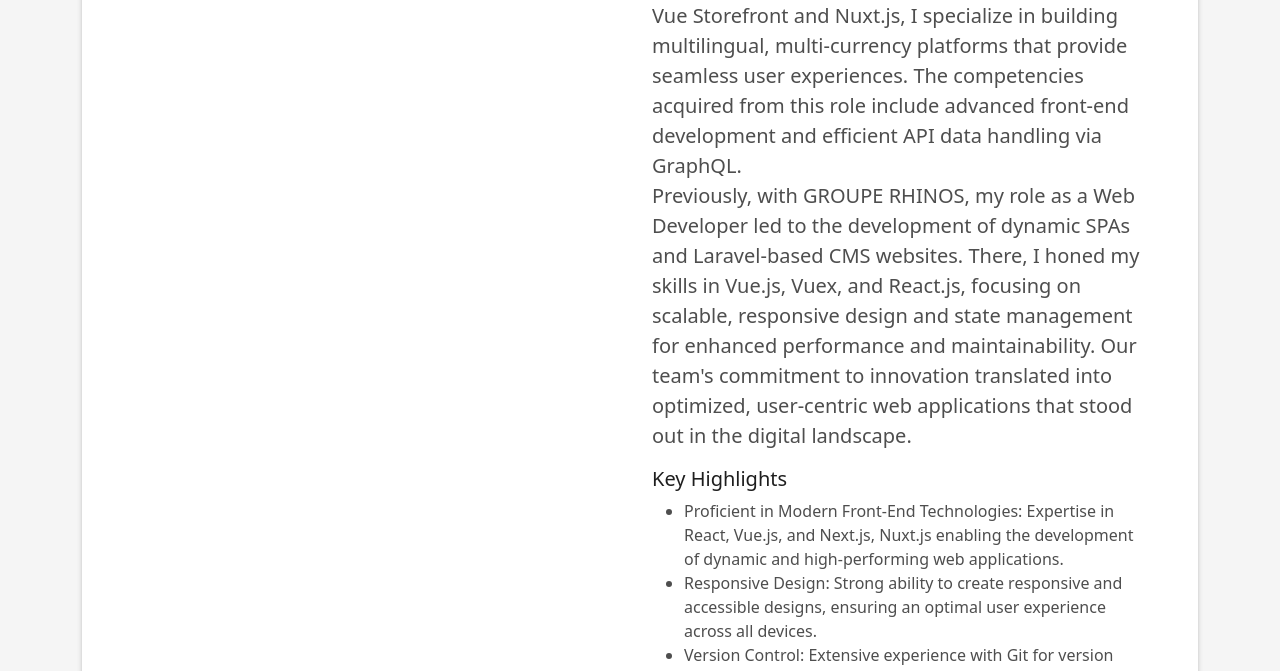
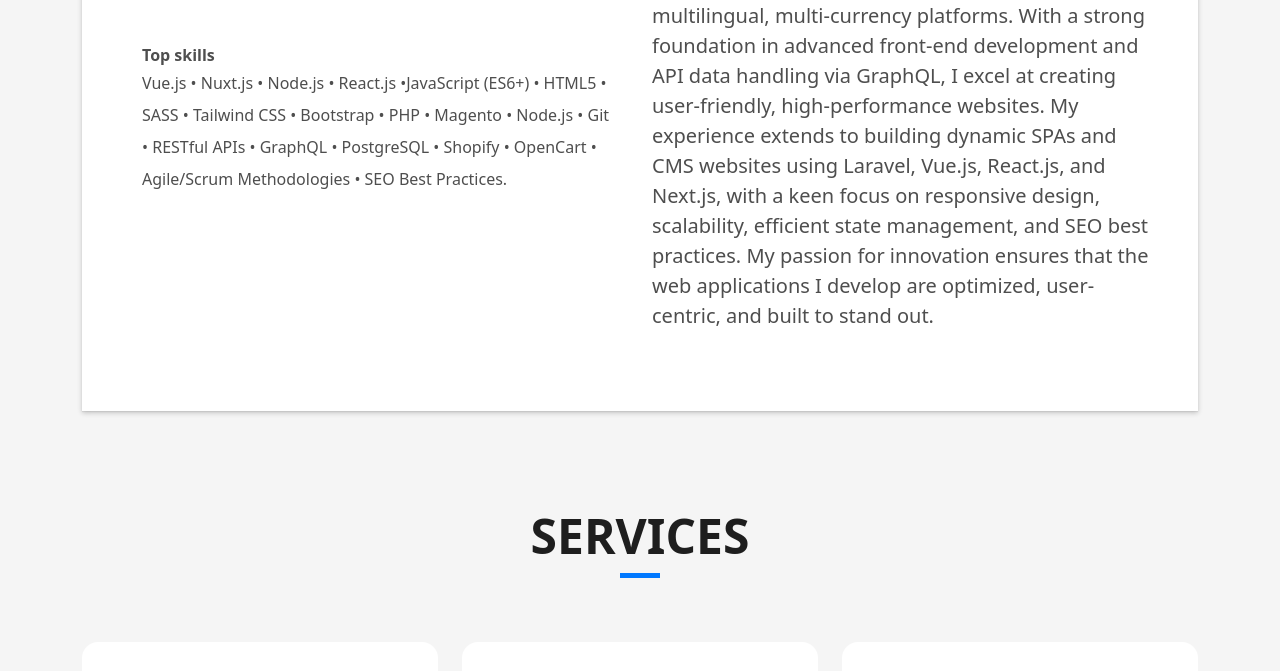
Before and after one commit to sreedev8637/sreedev8637, a plain HTML site: page index.html in a window 1280 px wide. Shown: the part 1103-1774 px from the top of the page. Drawn offline with Linux system fonts and the light colour scheme.

Commit message:
content updates

```diff
--- a/index.html
+++ b/index.html
@@ -113,9 +113,9 @@
                       </div>
                     </div>
                   </div>
-                  <!-- <div class="skill-mf">
+                  <!-- <div class="skill-mf col-sm-12 col-md-10">
                     <p class="title-s">Skill</p>
-                    <span>Vue.js</span> <span class="pull-right">80%</span>
+                    <span>Nuxt.js</span> <span class="pull-right">80%</span>
                     <div class="progress">
                       <div class="progress-bar" role="progressbar" style="width: 90%" aria-valuenow="90" aria-valuemin="0" aria-valuemax="100"></div>
                     </div>
@@ -123,15 +123,19 @@
                     <div class="progress">
                       <div class="progress-bar" role="progressbar" style="width: 90%" aria-valuenow="90" aria-valuemin="0" aria-valuemax="100"></div>
                     </div>
+                    <span>React.js</span> <span class="pull-right">70%</span>
+                    <div class="progress">
+                      <div class="progress-bar" role="progressbar" style="width: 90%" aria-valuenow="90" aria-valuemin="0" aria-valuemax="100"></div>
+                    </div>
                     <span>JAVASCRIPT</span> <span class="pull-right">90%</span>
                     <div class="progress">
                       <div class="progress-bar" role="progressbar" style="width: 90%" aria-valuenow="90" aria-valuemin="0" aria-valuemax="100"></div>
                     </div>
-                    <span>HTML</span> <span class="pull-right">85%</span>
+                    <span>HTML</span> <span class="pull-right">90%</span>
                     <div class="progress">
                       <div class="progress-bar" role="progressbar" style="width: 85%;" aria-valuenow="85" aria-valuemin="0" aria-valuemax="100"></div>
                     </div>
-                    <span>CSS5</span> <span class="pull-right">75%</span>
+                    <span>SASS</span> <span class="pull-right">80%</span>
                     <div class="progress">
                       <div class="progress-bar" role="progressbar" style="width: 75%" aria-valuenow="75" aria-valuemin="0" aria-valuemax="100"></div>
                     </div>
@@ -140,7 +144,17 @@
                       <div class="progress-bar" role="progressbar" style="width: 50%" aria-valuenow="50" aria-valuemin="0" aria-valuemax="100"></div>
                     </div>
 
-                  </div> -->
+                    </div> -->
+                  <div class="container mt-5">
+                    <div class="d-flex align-items-center top-skills">
+                      <!-- Text -->
+                      <strong class="me-2">Top skills</strong><br/>
+                    </div>
+                    <div class="d-flex align-items-center top-skills">
+                      <!-- Text -->
+                      <span class="lh-lg">Vue.js • Nuxt.js • Node.js • React.js •JavaScript (ES6+) • HTML5 • SASS • Tailwind CSS • Bootstrap • PHP • Magento • Node.js • Git • RESTful APIs • GraphQL • PostgreSQL • Shopify • OpenCart • Agile/Scrum Methodologies • SEO Best Practices.</span>
+                    </div>
+                  </div>
                 </div>
                 <div class="col-md-6">
                   <div class="about-me pt-4 pt-md-0">
@@ -150,18 +164,16 @@
                       </h5>
                     </div>
                     <p class="lead">
-                      As the senior Frontend Developer at Al Marwan Group Holding, my work revolves around creating robust e-commerce solutions. With a strong grasp of Vue Storefront and Nuxt.js, I specialize in building multilingual, multi-currency platforms that provide seamless user experiences. The competencies acquired from this role include advanced front-end development and efficient API data handling via GraphQL.
-                      <br/>
-                      Previously, with GROUPE RHINOS, my role as a Web Developer led to the development of dynamic SPAs and Laravel-based CMS websites. There, I honed my skills in Vue.js, Vuex, and React.js, focusing on scalable, responsive design and state management for enhanced performance and maintainability. Our team's commitment to innovation translated into optimized, user-centric web applications that stood out in the digital landscape.
+                      As a Senior Frontend Developer, I focus on crafting robust e-commerce solutions, specializing in Vue Storefront and Nuxt.js to build seamless multilingual, multi-currency platforms. With a strong foundation in advanced front-end development and API data handling via GraphQL, I excel at creating user-friendly, high-performance websites. My experience extends to building dynamic SPAs and CMS websites using Laravel, Vue.js, React.js, and Next.js, with a keen focus on responsive design, scalability, efficient state management, and SEO best practices. My passion for innovation ensures that the web applications I develop are optimized, user-centric, and built to stand out.
                     </p>
-                    <h5>Key Highlights</h5>
+                    <!-- <h5>Key Highlights</h5>
                     <ul>
                         <li><span class="highlight">Proficient in Modern Front-End Technologies:</span> Expertise in React, Vue.js, and Next.js, Nuxt.js enabling the development of dynamic and high-performing web applications.</li>
                         <li><span class="highlight">Responsive Design:</span> Strong ability to create responsive and accessible designs, ensuring an optimal user experience across all devices.</li>
                         <li><span class="highlight">Version Control:</span> Extensive experience with Git for version control and collaboration, ensuring efficient and organized code management.</li>
                         <li><span class="highlight">Performance Optimization:</span> Skilled in optimizing web applications for speed and scalability through techniques such as code splitting, lazy loading, and minimizing render times.</li>
                         <li><span class="highlight">Collaborative Team Player:</span> Proven track record of working effectively with designers, back-end developers, and product managers to deliver cohesive and high-quality projects.</li>
-                    </ul>
+                    </ul> -->
                     <!-- <p class="lead">
                       Mauris blandit aliquet elit, eget tincidunt nibh pulvinar a. Vivamus suscipit tortor eget felis
                       porttitor volutpat. Vestibulum
@@ -607,7 +619,7 @@
                       </h5>
                     </div>
                     <div class="more-info">
-                      <p class="lead">
+                      <p class="">
                         If you're looking for a dedicated and skilled full-stack developer to bring your project to life, I'd love to hear from you! Whether you have a question, a project proposal, or just want to connect, feel free to reach out.
                       </p>
                       <ul class="list-ico">
```
